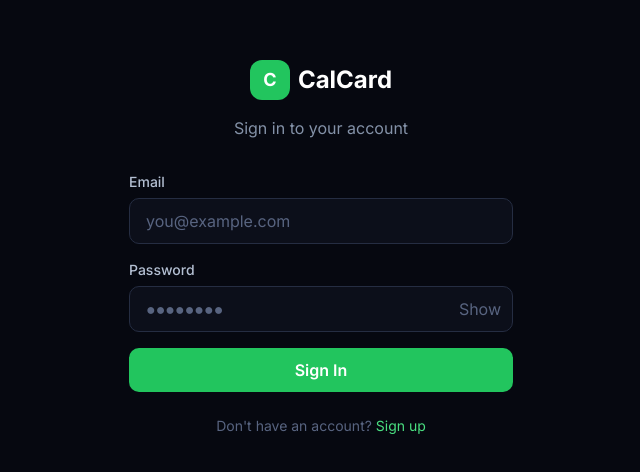
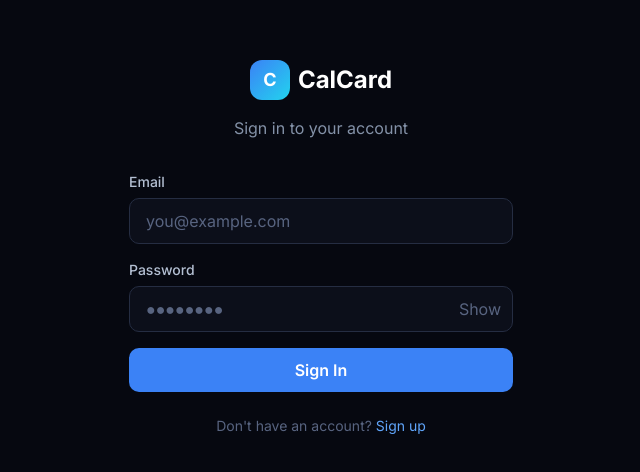
Before and after one commit to jameswodzinskigit/CALCARDSOFTWARE, a Next.js app: page /login in a window 1280 px wide. Shown: the part 152-624 px from the top of the page, without its empty margins (319-959 px from the left). Built offline with nearby package versions, Linux system fonts and the light colour scheme.

Commit message:
design: login page green→blue accent

```diff
--- a/app/login/page.tsx
+++ b/app/login/page.tsx
@@ -42,7 +42,7 @@ export default function LoginPage() {
       <div className="w-full max-w-sm">
         <div className="text-center mb-8">
           <div className="inline-flex items-center gap-2 mb-4">
-            <div className="w-10 h-10 bg-green-500 rounded-xl flex items-center justify-center font-bold text-white text-lg">C</div>
+            <div className="w-10 h-10 bg-gradient-to-br from-blue-500 to-cyan-400 rounded-xl flex items-center justify-center font-bold text-white text-lg">C</div>
             <span className="text-2xl font-bold text-white">CalCard</span>
           </div>
           <p className="text-gray-400">Sign in to your account</p>
@@ -52,13 +52,13 @@ export default function LoginPage() {
           <div>
             <label className="block text-sm font-medium text-gray-300 mb-1.5">Email</label>
             <input type="email" value={email} onChange={e => setEmail(e.target.value)} required
-              className="w-full bg-gray-900 border border-gray-700 rounded-lg px-4 py-2.5 text-white placeholder-gray-500 focus:outline-none focus:border-green-500 transition-colors" placeholder="you@example.com" />
+              className="w-full bg-gray-900 border border-gray-700 rounded-lg px-4 py-2.5 text-white placeholder-gray-500 focus:outline-none focus:border-blue-500 transition-colors" placeholder="you@example.com" />
           </div>
           <div>
             <label className="block text-sm font-medium text-gray-300 mb-1.5">Password</label>
             <div className="relative">
               <input type={showPassword ? 'text' : 'password'} value={password} onChange={e => setPassword(e.target.value)} required
-                className="w-full bg-gray-900 border border-gray-700 rounded-lg px-4 py-2.5 pr-11 text-white placeholder-gray-500 focus:outline-none focus:border-green-500 transition-colors" placeholder="&#9679;&#9679;&#9679;&#9679;&#9679;&#9679;&#9679;&#9679;" />
+                className="w-full bg-gray-900 border border-gray-700 rounded-lg px-4 py-2.5 pr-11 text-white placeholder-gray-500 focus:outline-none focus:border-blue-500 transition-colors" placeholder="&#9679;&#9679;&#9679;&#9679;&#9679;&#9679;&#9679;&#9679;" />
               <button type="button" onClick={() => setShowPassword(function(p) { return !p })}
                 className="absolute right-3 top-1/2 -translate-y-1/2 text-gray-500 hover:text-gray-300 transition-colors text-base leading-none">
                 {showPassword ? 'Hide' : 'Show'}
@@ -66,12 +66,12 @@ export default function LoginPage() {
             </div>
           </div>
           <button type="submit" disabled={loading}
-            className="w-full bg-green-500 hover:bg-green-600 disabled:opacity-50 text-white font-semibold py-2.5 rounded-lg transition-colors">
+            className="w-full bg-blue-500 hover:bg-blue-600 disabled:opacity-50 text-white font-semibold py-2.5 rounded-lg transition-colors">
             {loading ? 'Signing in...' : 'Sign In'}
           </button>
         </form>
         <p className="text-center text-sm text-gray-500 mt-6">
-          Don&apos;t have an account? <Link href="/signup" className="text-green-400 hover:text-green-300">Sign up</Link>
+          Don&apos;t have an account? <Link href="/signup" className="text-blue-400 hover:text-blue-300">Sign up</Link>
         </p>
       </div>
     </div>
```
